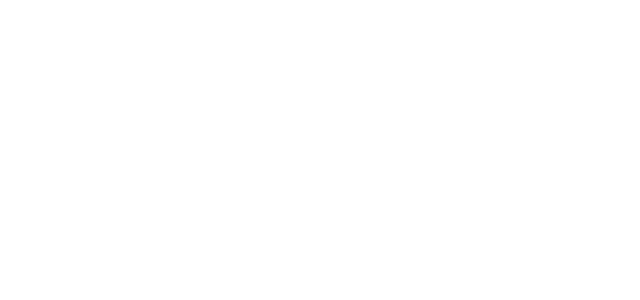
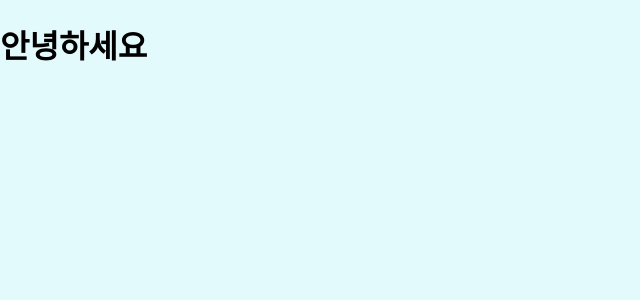
Before and after one commit to witch-factory/memo-jang, a React (Create React App) app in the folder client/: page / in a window 1280 px wide. Shown: the top 300 px of the page, without its empty margins (0-640 px from the left). Built offline with nearby package versions, Linux system fonts and the light colour scheme.

Commit message:
note background

```diff
--- a/client/src/App.js
+++ b/client/src/App.js
@@ -1,13 +1,12 @@
 import React from 'react';
-import { Route, Link } from 'react-router-dom';
-import About from './About';
-import Home from './Home';
-import Note from './note.js';
+// eslint-disable-next-line import/extensions
+import { Route } from 'react-router-dom';
+import Note from './note';
 
 function App() {
   return (
     <div>
-      <Note />
+      <Route path="/" component={Note} />
     </div>
   );
 }
--- a/client/src/note.js
+++ b/client/src/note.js
@@ -3,14 +3,15 @@
 
 const NoteGlobalStyle = createGlobalStyle`
   body{
-    color:#99e9f2
+    background:#e3fafc
   }
 `;
 
 const Note = () => (
-  <NoteGlobalStyle>
+  <>
+    <NoteGlobalStyle />
     <h1>안녕하세요</h1>
-  </NoteGlobalStyle>
+  </>
 );
 
 export default Note;
```
